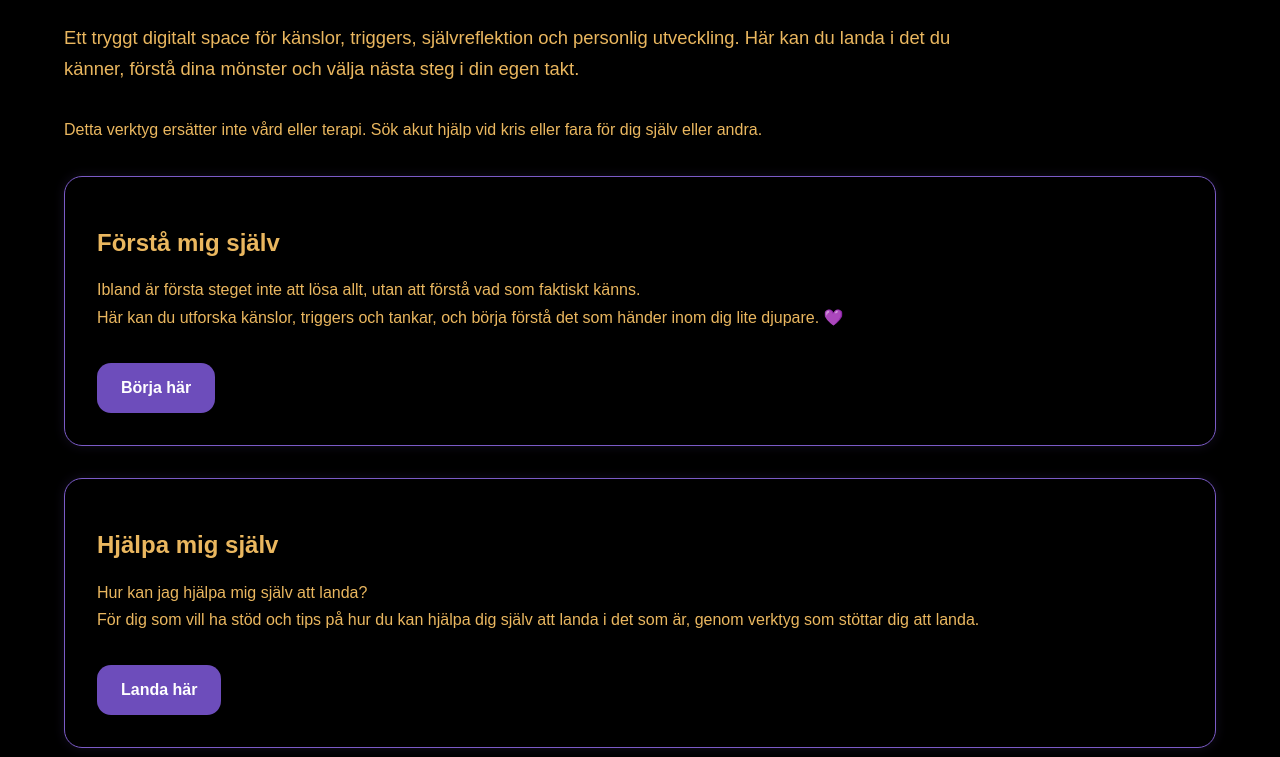
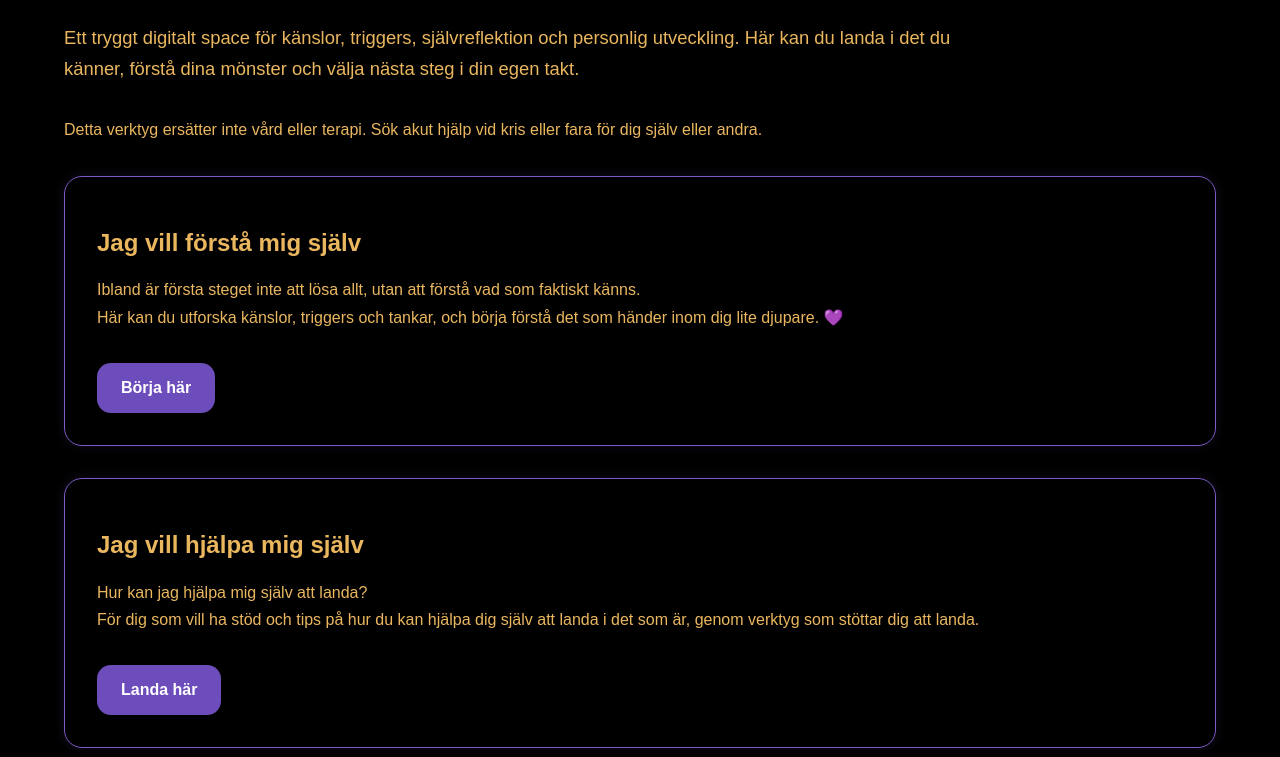
Before and after one commit to Elisabethjantti90/mrsjhub, a Flask app: page / in a window 1280 px wide. Shown: the part 298-1055 px from the top of the page. Run offline with Flask 3, Linux system fonts and the light colour scheme.

Commit message:
rubriker

```diff
--- a/templates/hur_hjalper.html
+++ b/templates/hur_hjalper.html
@@ -5,7 +5,7 @@
   <a href="/" class="back-link">← Tillbaka till hubben</a>
 
   <div class="card">
-    <h1>Att landa i sig själv</h1>
+    <h1>Jag vill landa i mig själv</h1>
 
 <p>
   Att hjälpa sig själv handlar inte alltid om att lösa allt direkt.
--- a/templates/index.html
+++ b/templates/index.html
@@ -27,7 +27,7 @@ Detta verktyg ersätter inte vård eller terapi.
 Sök akut hjälp vid kris eller fara för dig själv eller andra.
 </p>
     <div class="card">
-        <h2>Förstå mig själv</h2>
+        <h2>Jag vill förstå mig själv</h2>
 
         <p>
        Ibland är första steget inte att lösa allt, utan att förstå vad som faktiskt känns.<br>
@@ -40,7 +40,7 @@ Här kan du utforska känslor, triggers och tankar, och börja förstå det som
     </div>
 
     <div class="card">
-        <h2>Hjälpa mig själv</h2>
+        <h2>Jag vill hjälpa mig själv</h2>
 
                 <p>Hur kan jag hjälpa mig själv att landa?<br>
                     För dig som vill ha stöd och tips på hur du kan hjälpa dig själv att landa i det som är,
--- a/templates/vad_hander.html
+++ b/templates/vad_hander.html
@@ -5,7 +5,7 @@
   <a href="/" class="back-link">← Tillbaka till hubben</a>
 
   <div class="card">
-    <h1>Att förstå sig själv</h1>
+    <h1>Jag vill förstå mig själv</h1>
 
     <p>
       Här börjar du med att förstå vad som faktiskt händer inom dig.
```
